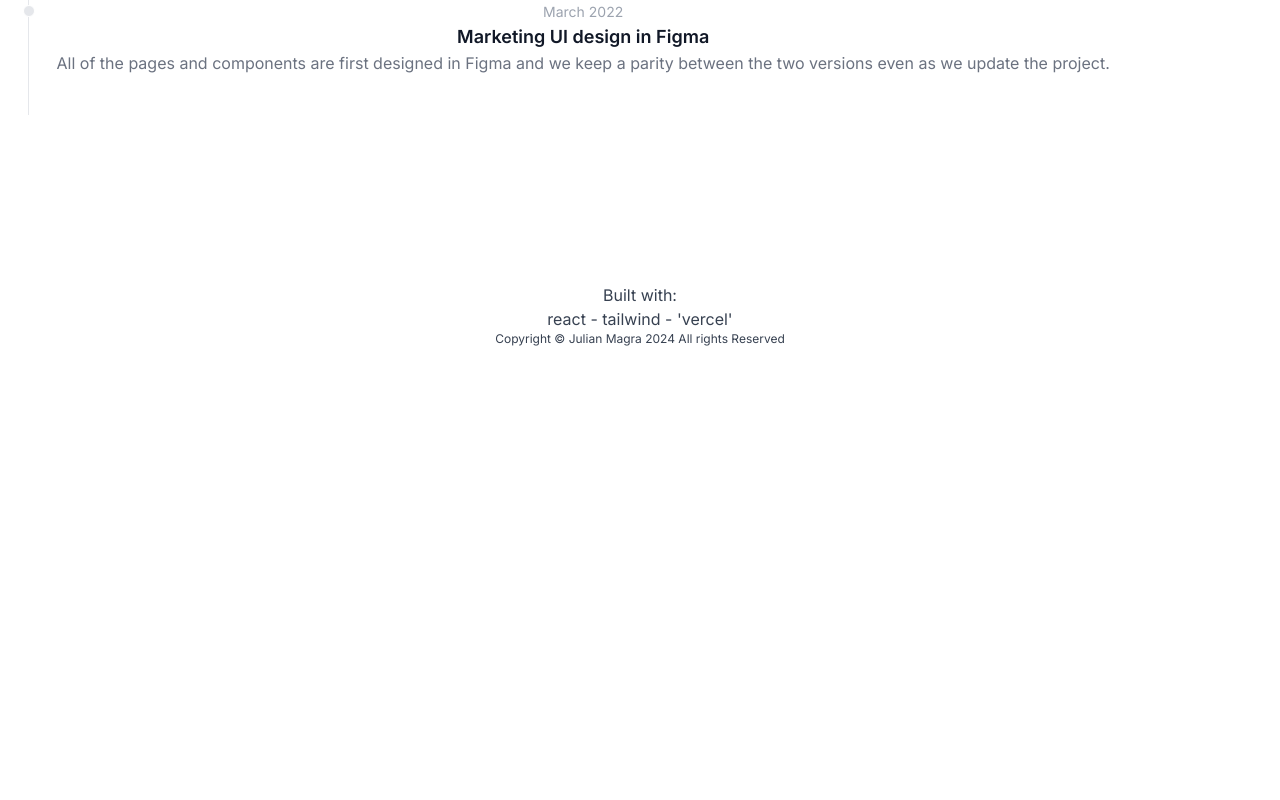
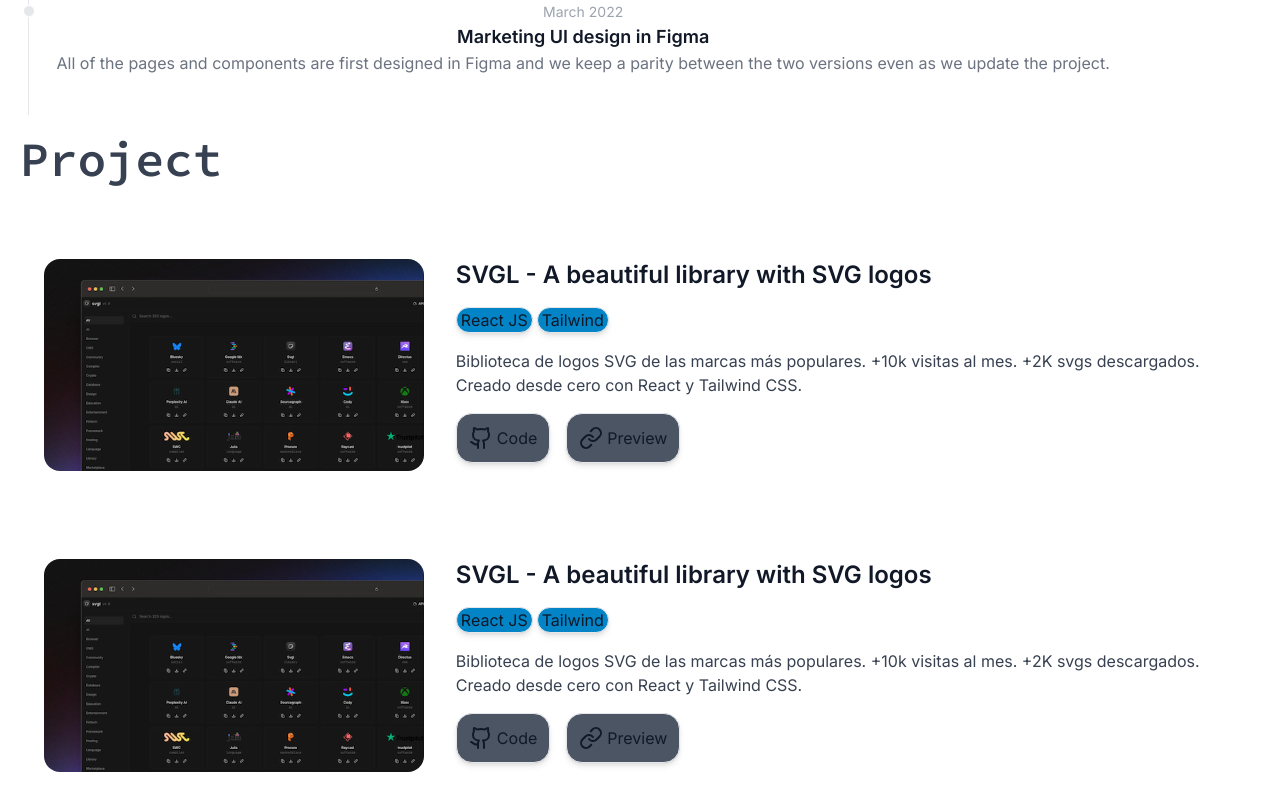
Before and after one commit to julianmagra/portfolio, a React (Vite) app: page / in a window 1280 px wide. Shown: the part 740-1540 px from the top of the page. Before the commit the page ends 1107 px from the top, so only its background shows below. Built offline with nearby package versions, Linux system fonts and the light colour scheme.

Commit message:
project area and project card

```diff
--- /dev/null
+++ b/src/assets/Attach.tsx
@@ -0,0 +1,17 @@
+export const SVG_ATTACH_PATH = () => (
+  <svg
+    xmlns="http://www.w3.org/2000/svg"
+    width="24"
+    height="24"
+    viewBox="0 0 24 24"
+    fill="none"
+    stroke="currentColor"
+    stroke-width="2"
+    stroke-linecap="round"
+    stroke-linejoin="round"
+    className="mr-1"
+  >
+    <path d="M10 13a5 5 0 0 0 7.54.54l3-3a5 5 0 0 0-7.07-7.07l-1.72 1.71"></path>
+    <path d="M14 11a5 5 0 0 0-7.54-.54l-3 3a5 5 0 0 0 7.07 7.07l1.71-1.71"></path>
+  </svg>
+);
--- /dev/null
+++ b/src/assets/Github.tsx
@@ -0,0 +1,17 @@
+export const SVG_GHUB_PATH = () => (
+  <svg
+    xmlns="http://www.w3.org/2000/svg"
+    width="24"
+    height="24"
+    viewBox="0 0 24 24"
+    fill="none"
+    stroke="currentColor"
+    stroke-width="2"
+    stroke-linecap="round"
+    stroke-linejoin="round"
+    className="mr-1"
+  >
+    <path d="M15 22v-4a4.8 4.8 0 0 0-1-3.5c3 0 6-2 6-5.5.08-1.25-.27-2.48-1-3.5.28-1.15.28-2.35 0-3.5 0 0-1 0-3 1.5-2.64-.5-5.36-.5-8 0C6 2 5 2 5 2c-.3 1.15-.3 2.35 0 3.5A5.403 5.403 0 0 0 4 9c0 3.5 3 5.5 6 5.5-.39.49-.68 1.05-.85 1.65-.17.6-.22 1.23-.15 1.85v4" />
+    <path d="M9 18c-4.51 2-5-2-7-2" />
+  </svg>
+);
--- /dev/null
+++ b/src/components/Cards/ProjectCard.tsx
@@ -0,0 +1,64 @@
+import { Link } from "react-router-dom";
+import { SVG_ATTACH_PATH } from "../../assets/Attach";
+import { SVG_GHUB_PATH } from "../../assets/Github";
+
+interface ProjectCardProps {
+  title: string;
+  techs: string[];
+  description: string;
+  ghub: string;
+  preview: string;
+}
+const ProjectCard: React.FC<ProjectCardProps> = ({
+  title,
+  techs,
+  description,
+  ghub,
+  preview,
+}) => {
+  return (
+    <div className="flex flex-col p-2 mt-10 mb-10 interTypo md:flex-row">
+      <div className="xs: min-w-0  md:max-w-md p-4 ">
+        <img
+          className="rounded-2xl"
+          src="../../../public/projectImage.jpg"
+          alt="projectImage"
+        />
+      </div>
+      <div className=" flex-col text-left p-4">
+        <h3 className="text-2xl font-semibold text-gray-900 dark:text-white">
+          {title}
+        </h3>
+        <div className="flex flex-wrap mt-4">
+          {techs.map((tech: string, i: number) => (
+            <p
+              key={i}
+              className="border bg-sky-600 rounded-2xl shadow-md text-gray-900 dark:text-white pl-1 pr-1 mr-1"
+            >
+              {tech}
+            </p>
+          ))}
+        </div>
+        <p className="mt-4">{description}</p>
+        <div className="flex flex-wrap mt-4">
+          <Link
+            to={ghub}
+            className="flex border bg-gray-600 rounded-2xl shadow-md text-gray-900 dark:text-white p-3 mr-2"
+          >
+            <SVG_GHUB_PATH />
+            Code
+          </Link>
+          <Link
+            to={preview}
+            className="flex border bg-gray-600 rounded-2xl shadow-md text-gray-900 dark:text-white p-3  ml-2"
+          >
+            <SVG_ATTACH_PATH />
+            Preview
+          </Link>
+        </div>
+      </div>
+    </div>
+  );
+};
+export default ProjectCard;
+// lg:max-w-prose
--- a/src/components/Cards/WorkExperienceCard.tsx
+++ /dev/null
@@ -1,32 +0,0 @@
-interface WORK_EXPERIENCE_INFO_TYPES {
-  category: string;
-  role: string;
-  period: string;
-  description: string;
-}
-/* definir bien el type/interface */
-const WORK_EXPERIENCE_INFO: WORK_EXPERIENCE_INFO_TYPES = {
-  category: `health`,
-  role: `Front end developer`,
-  period: `NOV 1, 2021 - PRESENT`,
-  description: `DAR UNA DESCRIPCION - Technical content author tasked with creating interactive real-world tutorials, focused on topics like Next.js, TypeScript, React.`,
-};
-
-const WorkExperienceCard = () => {
-  console.log(WORK_EXPERIENCE_INFO);
-  return (
-    <>
-      <div className="max-w-md mx-auto bg-white rounded-xl overflow-hidden shadow-md border border-gray-400 p-6">
-        <p className="text-2xl font-bold text-left">Educative</p>
-        <p className="text-lg text-left text-gray-600 mt-2">
-          Project Author | DEC 5, 2023 - PRESENT
-        </p>
-        <p className="text-left text-gray-700 mt-2">
-          Technical content author tasked with creating interactive real-world
-          tutorials, focused on topics like Next.js, TypeScript, React.
-        </p>
-      </div>
-    </>
-  );
-};
-export default WorkExperienceCard;
--- /dev/null
+++ b/src/components/layout/MainArea.tsx
@@ -0,0 +1,2 @@
+const MainArea = () => <></>;
+export default MainArea;
--- /dev/null
+++ b/src/components/layout/ProjectArea.tsx
@@ -0,0 +1,44 @@
+import ProjectCard from "../Cards/ProjectCard";
+
+interface CardProps {
+  title: string;
+  techs: string[];
+  description: string;
+  ghub: string;
+  preview: string;
+}
+
+const PROJECTS: CardProps[] = [
+  {
+    title: "SVGL - A beautiful library with SVG logos",
+    techs: ["React JS", "Tailwind"],
+    description:
+      "Biblioteca de logos SVG de las marcas más populares. +10k visitas al mes. +2K svgs descargados. Creado desde cero con React y Tailwind CSS.",
+    ghub: "https://github.com/pheralb/svgl",
+    preview: "https://svgl.app/",
+  },
+  {
+    title: "SVGL - A beautiful library with SVG logos",
+    techs: ["React JS", "Tailwind"],
+    description:
+      "Biblioteca de logos SVG de las marcas más populares. +10k visitas al mes. +2K svgs descargados. Creado desde cero con React y Tailwind CSS.",
+    ghub: "https://github.com/pheralb/svgl",
+    preview: "https://svgl.app/",
+  },
+];
+
+const ProjectArea = () => (
+  <>
+    {PROJECTS.map((project, index) => (
+      <ProjectCard
+        key={index}
+        title={project.title}
+        techs={project.techs}
+        description={project.description}
+        ghub={project.ghub}
+        preview={project.preview}
+      />
+    ))}
+  </>
+);
+export default ProjectArea;
--- /dev/null
+++ b/src/components/layout/WorkExperienceArea.tsx
@@ -0,0 +1,2 @@
+const WorkExperienceArea = () => <></>;
+export default WorkExperienceArea;
--- a/src/pages/Home.tsx
+++ b/src/pages/Home.tsx
@@ -2,7 +2,8 @@ import { FC, ReactElement } from "react";
 import { Link } from "react-router-dom";
 import "./styles.css";
 import { ExperienceTimeline } from "../components/Icons/ExperienceTimeline";
-
+import ProjectArea from "../components/layout/ProjectArea";
+//Opcion espanol/ingles
 const Homepage: FC = (): ReactElement => {
   return (
     <main className="flex  flex-col max-w-7xl mx-auto p-5 text-gray-700 ">
@@ -90,12 +91,20 @@ const Homepage: FC = (): ReactElement => {
       </section>
       <section className=" p-2 interTypo flex flex-col lg:flex-row mt-10 flex-wrap">
         <div className="text-left">
-          <h3 className="srcCodeTypo">Work experience</h3>
+          <h2 className="srcCodeTypo">Work experience</h2>
         </div>
         <ExperienceTimeline />
         {/*      <div className="mt-10">
-          <WorkExperienceCard />
+          <WorkExperienceCard /> esto deberia estar dentro del layout de workExperienceArea, asi como el timeline
         </div> */}
+      </section>
+      <section>
+        <div>
+          <div className="text-left">
+            <h2 className="srcCodeTypo">Project</h2>
+          </div>
+          <ProjectArea />
+        </div>
       </section>
       <section className="interTypo  mt-40 ">
         <div>
--- a/src/pages/Projects.tsx
+++ /dev/null
@@ -1,9 +0,0 @@
-const Projects = () => {
-  return (
-    <div>
-      <h2>Here are some of my works. </h2>
-      <p>The best projects</p>
-    </div>
-  );
-};
-export default Projects;
--- a/src/router/router.tsx
+++ b/src/router/router.tsx
@@ -2,7 +2,6 @@ import { createBrowserRouter } from "react-router-dom";
 import { paths } from "../constants/paths";
 import App from "../App";
 import About from "../pages/Social";
-import Projects from "../pages/Projects";
 import Contact from "../pages/Skills";
 import Homepage from "../pages/Home";
 import ErrorPage from "../common/components/ErrorPage";
@@ -21,11 +20,6 @@ export const router = createBrowserRouter([
         path: paths.navigation.ABOUT,
         element: <About />,
       },
-
-      {
-        path: paths.navigation.PROJECTS,
-        element: <Projects />,
-      },
       {
         path: paths.navigation.CONTACT,
         element: <Contact />,
```
Also changed, not shown: public/projectImage.jpg (added), 1 other file (tests, documents, lock files or other folders).
